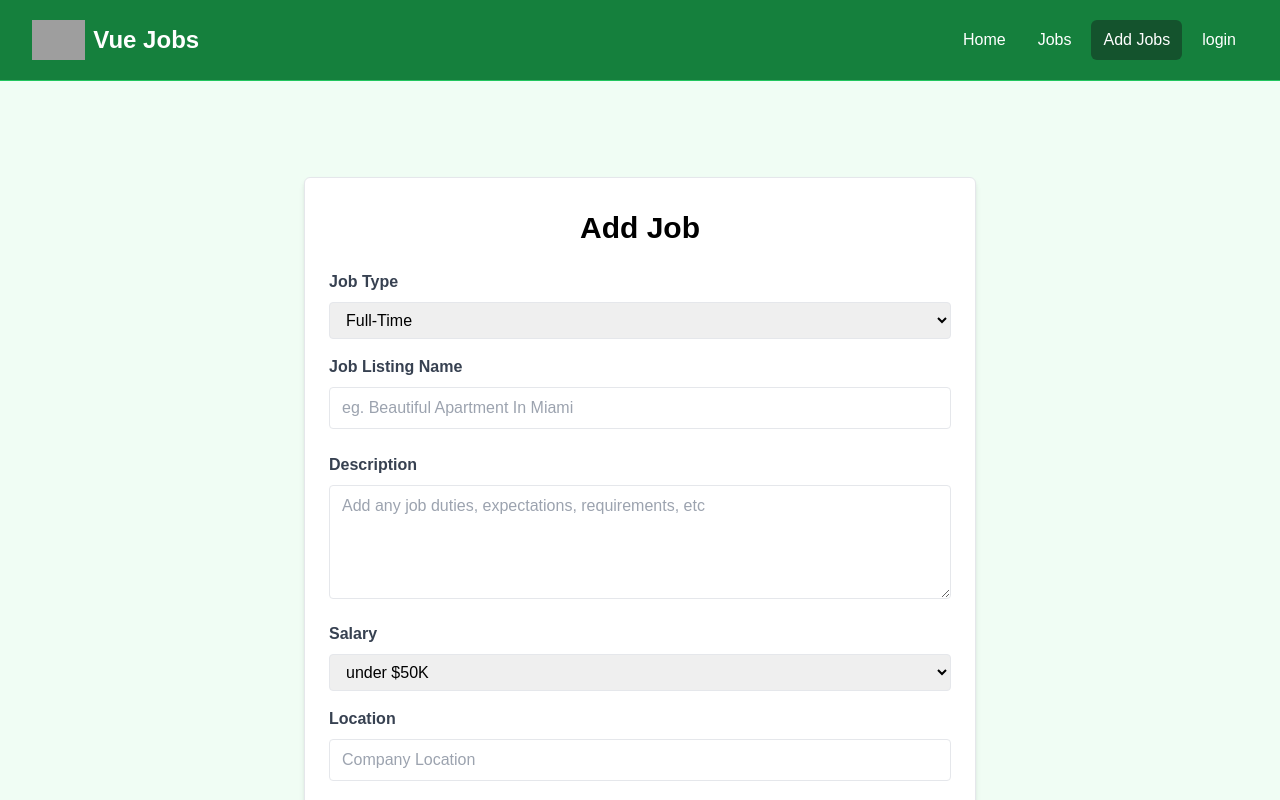
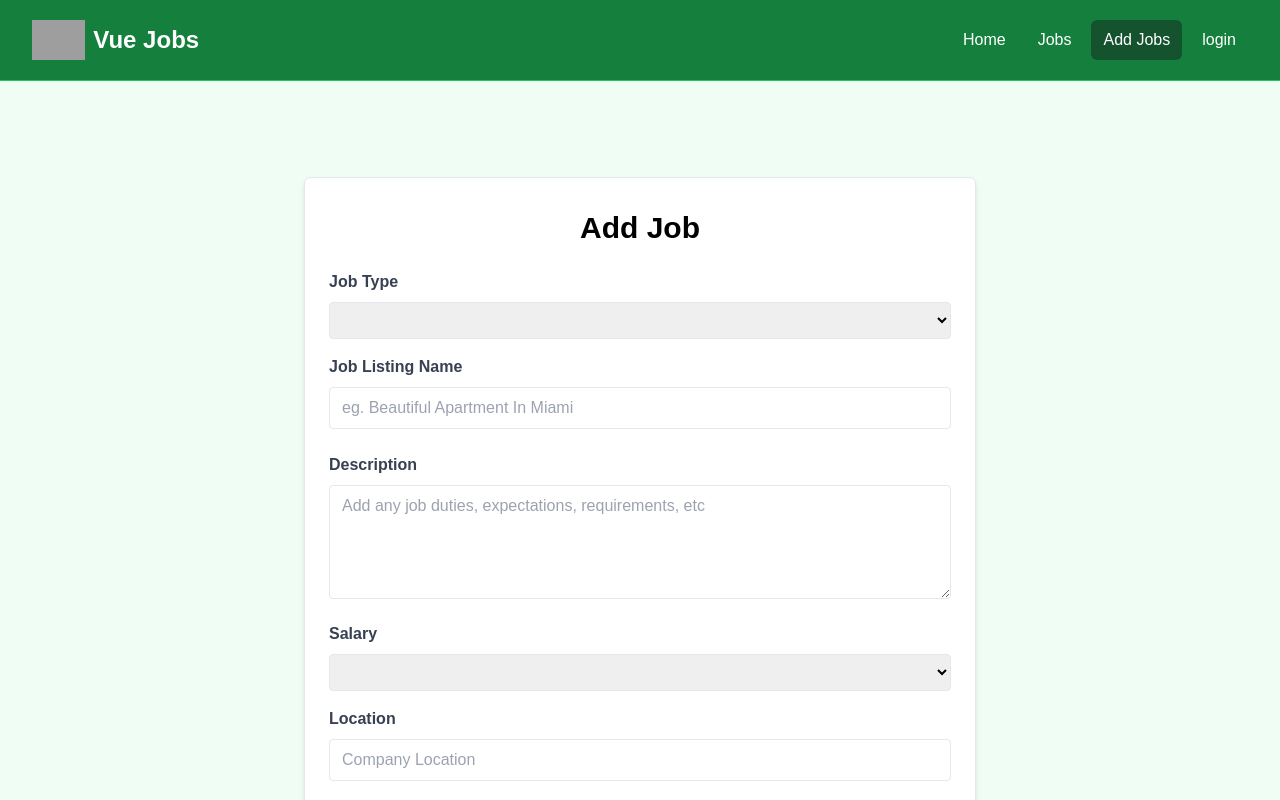
Before and after one commit to rma98/classroom-manager, a Vue app in the folder classroom/: page /jobs/add in a window 1280 px wide. Shown: the top 800 px of the page. Built offline with nearby package versions, Linux system fonts and the light colour scheme; grey boxes are pictures that could not be loaded.

Commit message:
add job page

```diff
--- a/classroom/src/views/AddJobView.vue
+++ b/classroom/src/views/AddJobView.vue
@@ -1,7 +1,26 @@
-<script setup></script>
+<script setup>
+    import { reactive } from 'vue';
+
+    const form = reactive({
+        type: 'Part-time',
+        title: '',
+        description: '',
+        salary: '',
+        location: '',
+        company: {
+            name: '',
+            description: '',
+            contactEmail: '',
+            contactPhone: '',
+
+        }
+
+    })
+</script>
 
 <template>
-    <section class="bg-green-50">
+
+    <section class="bg-green-50 ">
       <div class="container m-auto max-w-2xl py-24">
         <div
           class="bg-white px-6 py-8 mb-4 shadow-md rounded-md border m-4 md:m-0"
@@ -14,6 +33,7 @@
                 >Job Type</label
               >
               <select
+                v-model="form.type"
                 id="type"
                 name="type"
                 class="border rounded w-full py-2 px-3"
@@ -32,6 +52,7 @@
               >
               <input
                 type="text"
+                v-model="form.title"
                 id="name"
                 name="name"
                 class="border rounded w-full py-2 px-3 mb-2"
@@ -47,6 +68,7 @@
               >
               <textarea
                 id="description"
+                v-model="form.description"
                 name="description"
                 class="border rounded w-full py-2 px-3"
                 rows="4"
@@ -60,6 +82,7 @@
               >
               <select
                 id="salary"
+                v-model="form.salary"
                 name="salary"
                 class="border rounded w-full py-2 px-3"
                 required
@@ -84,6 +107,7 @@
               </label>
               <input
                 type="text"
+                v-model="form.location"
                 id="location"
                 name="location"
                 class="border rounded w-full py-2 px-3 mb-2"
@@ -164,5 +188,4 @@
         </div>
       </div>
     </section>
-
 </template>
```
